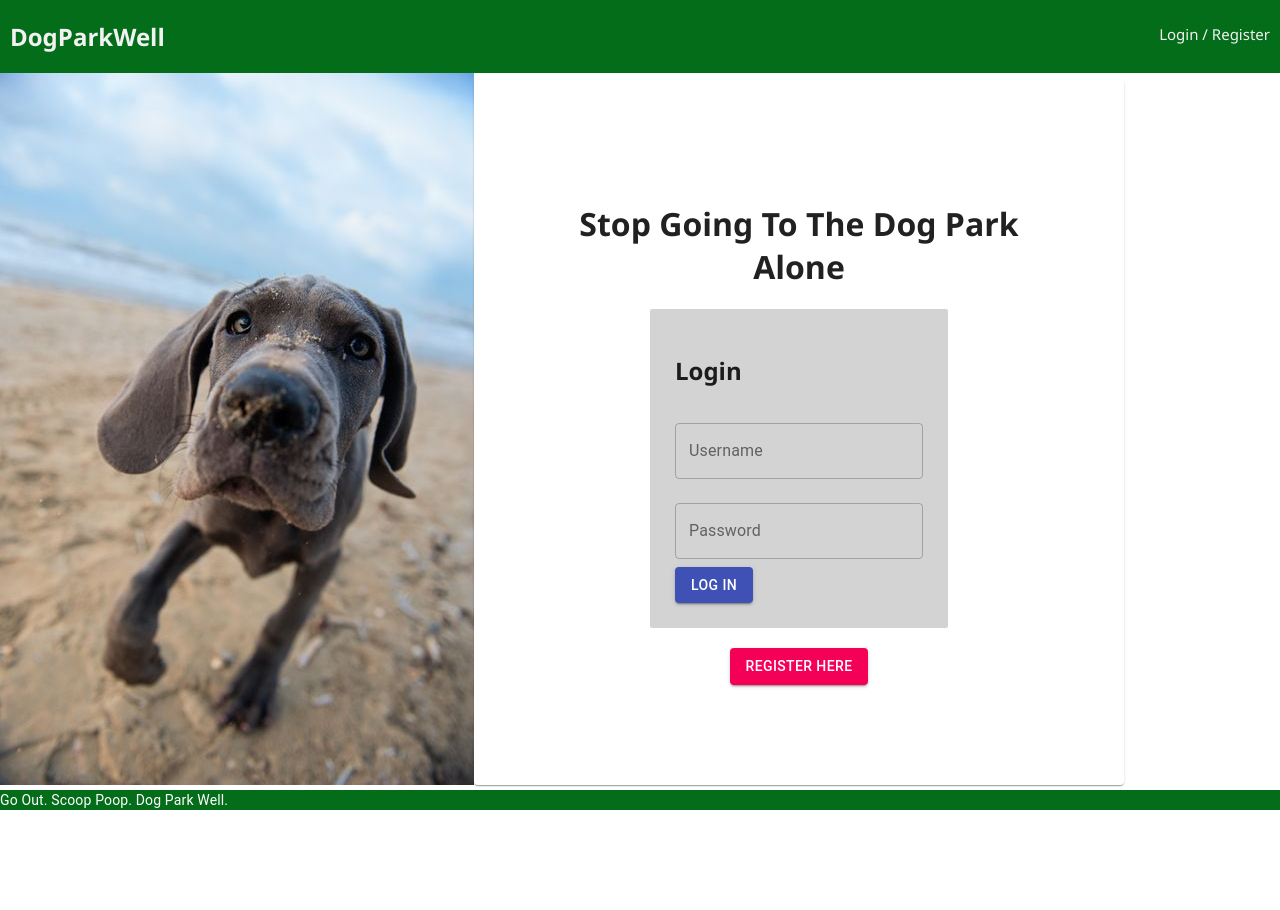
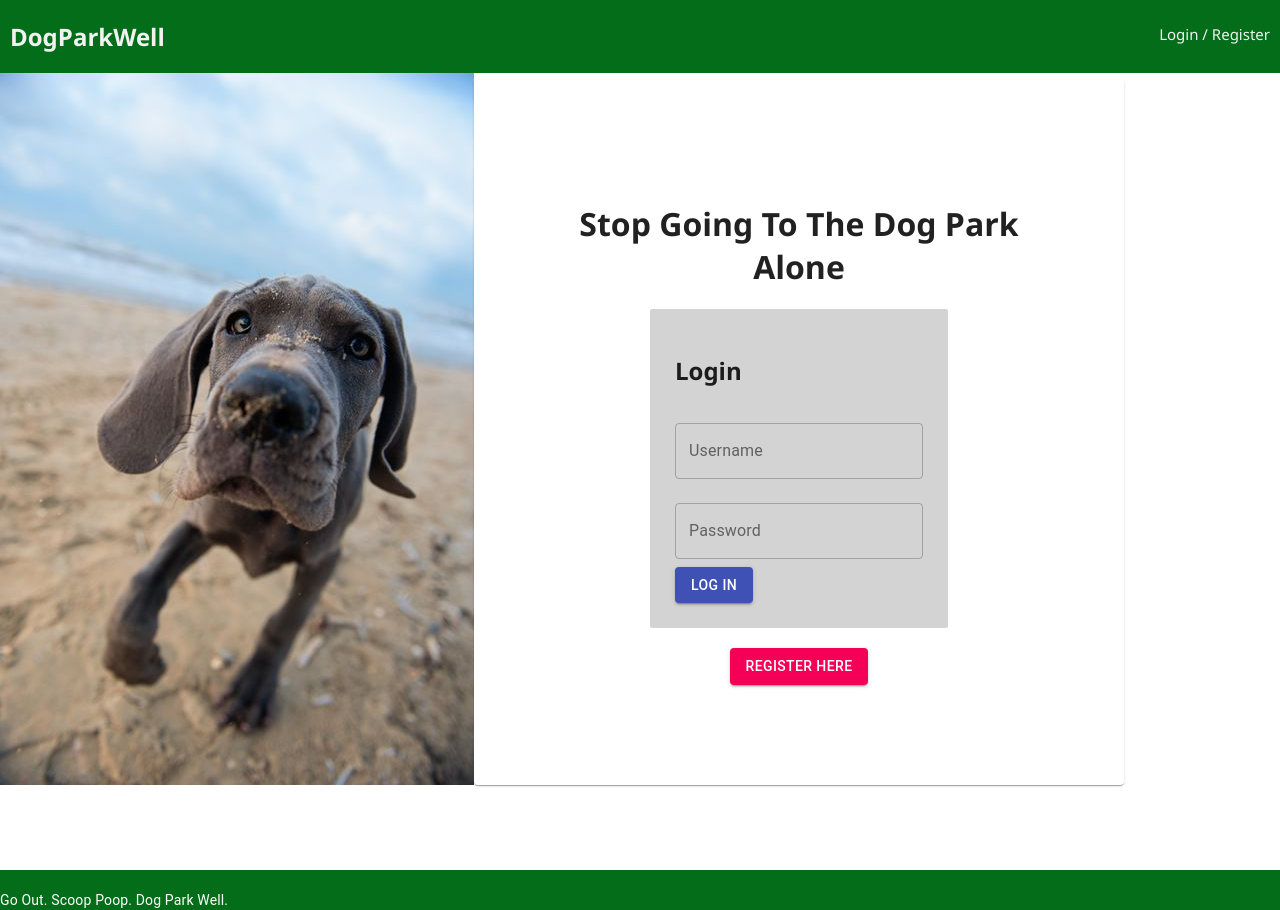
Before and after one commit to mbts8984/DogParkWell_Solo_Project, a React (Create React App) app: page /#/info in a window 1280 px wide. Before the commit the page ends 810 px from the top, so only its background shows below. Built offline with nearby package versions, Linux system fonts and the light colour scheme; no server answers.

Commit message:
add materialUI styles. cannot seems to center ANYTHING

```diff
--- a/package.json
+++ b/package.json
@@ -6,6 +6,7 @@
   "dependencies": {
     "@material-ui/core": "^4.0.1",
     "@material-ui/icons": "^4.0.1",
+    "@material-ui/styles": "^4.0.1",
     "axios": "^0.18.0",
     "bcrypt": "^3.0.6",
     "cookie-session": "^2.0.0-beta.3",
--- a/src/components/Footer/Footer.js
+++ b/src/components/Footer/Footer.js
@@ -1,18 +1,52 @@
-import React from 'react';
+import React, { Component } from 'react';
 import './Footer.css'
-import {Typography} from '@material-ui/core';
+import {Typography, Grid} from '@material-ui/core';
+import { withStyles } from '@material-ui/core/styles';
+
 
 // This is one of our simplest components
 // It doesn't have local state, so it can be a function component.
 // It doesn't dispatch any redux actions or display any part of redux state
 // or even care what the redux state is, so it doesn't need 'connect()'
 
-const Footer = () => (
-  <div>
-    <div className='footerDiv'>
-    <Typography variant="body2" className="footText"> Go Out. Scoop Poop. Dog Park Well.</Typography>
-    </div>
-  </div>
-);
+const styles = {
+  root: {
+    justify: 'center',
+    width: '100%',
+    paddingTop: '20px',
+    display: 'flex',
+    marginTop: '80px',
+    backgroundColor: '#036d19',
+    overflow: 'hidden'
+  },
+  footer: {
+    backgroundColor: '#036d19',
+    overflow: 'hidden',
+    color: 'white',
+    alignContents: 'center'
+  }
 
-export default Footer;
+};
+
+
+class Footer extends Component {
+
+  render(){
+        const {classes} = this.props;
+
+    return(
+     <Grid container className={classes.root}>
+
+        {/* <div className='footerDiv'> */}
+        <Grid item justify="center" spacing={12}>
+        <Typography variant="body2" className={classes.footer}> Go Out. Scoop Poop. Dog Park Well.</Typography>
+        </Grid>
+        {/* </div> */}
+
+      </Grid>
+    )
+  }
+
+}
+
+export default withStyles(styles)(Footer);
--- a/src/components/RegisterPage/RegisterPage.js
+++ b/src/components/RegisterPage/RegisterPage.js
@@ -4,6 +4,35 @@ import { Grid, Card, FormControl, CardActions, Button, Typography, TextField, Me
 import { withStyles } from '@material-ui/core/styles';
 
 import './RegisterPage.css';
+
+const styles = {
+  root: {
+    flexGrow: 1,
+    justify: 'center',
+    padding: '30px',
+    display: 'flex'
+  },
+  headDiv: {
+      //backgroundColor: '#282c34',
+      display: 'flex',
+      flexDirection: 'column',
+      alignItems: 'center',
+      justify: 'center',
+      alignContent: 'center',
+      fontSize: `calc(10px + 2vmin)`,
+      //color: 'white'
+  },
+  regFormItem: {
+    flexDirection: 'column',
+    alignItems: 'center',
+    justify: 'center',
+    alignContent: 'center',
+
+  }
+
+};
+
+
 
 class RegisterPage extends Component {
   state = {
@@ -60,17 +89,24 @@ class RegisterPage extends Component {
     this.setState({
       [propertyName]: event.target.value,
     });
-  }
+  };
+
 
   render() {
-     console.log('in handleInputChangeFor with dogpark data:', this.state.homeDogPark)
+    const {classes} = this.props;
+
+    console.log('in handleInputChangeFor with dogpark data:', this.state.homeDogPark)
 
     //console.log('HERE IS THE DOG PARK DATA YOU REQUESTED', this.props.reduxState)
     return (
       <>
+    <Grid container className={classes.root} spacing={3}>
+      <Grid item className={classes.headDiv} spacing={3}>
        <Typography className="welcomeHeader" variant="h2" component="h1">Welcome To Dog Park Well</Typography>
        <Typography className="welcomeHeader" variant="h6" component="h1">Create Your Account To Start Meeting Up With Fellow Dog Lovers & Pooches!</Typography>
-
+      </Grid>
+    </Grid>
+    <Grid spacing={4} container className={classes.root}>
       <div>
         {this.props.errors.registrationMessage && (
           <h2
@@ -80,10 +116,13 @@ class RegisterPage extends Component {
             {this.props.errors.registrationMessage}
           </h2>
         )}
-      <Card className="registerCard">
+      <Grid container className={classes.root} spacing={3}>
+      <Card className={classes.root}>
         <FormControl className="registerForm" >
+        <Grid item spacing={3} className={classes.regFormItem}>
          <FormLabel variant="h5">Add Your Dog's Information</FormLabel>
-          <div>
+        </Grid>
+        <Grid item spacing={3} className={classes.regFormItem}>
           <TextField label="Username"
             value={this.state.username}
             onChange={this.handleInputChangeFor('username')}
@@ -102,10 +141,11 @@ class RegisterPage extends Component {
                 onChange={this.handleInputChangeFor('username')}
               />
             </label> */}
-          </div>
+
+          </Grid>
           {/* End username input */}
           {/* Password input */}
-          <div>
+          <Grid item className={classes.regFormItem} >
             <TextField label="Password"
             value={this.state.password}
             onChange={this.handleInputChangeFor('password')}
@@ -124,10 +164,10 @@ class RegisterPage extends Component {
                 onChange={this.handleInputChangeFor('password')}
               />
             </label> */}
-          </div>
+          </Grid>
           {/* end Password input */}
           {/* Human Name Input */}
-          <div>
+          <Grid item spacing={3} className={classes.regFormItem}>
             <TextField label="Human Name"
             value={this.state.humanName}
             onChange={this.handleInputChangeFor('humanName')}
@@ -136,10 +176,10 @@ class RegisterPage extends Component {
             helperText="Required"
             margin="normal"
             ></TextField>
-          </div>
+          </Grid>
           {/* End Human Name input */}
           {/* Email input area */}
-          <div>
+          <Grid item spacing={3} className={classes.regFormItem}>
             <TextField label="Email"
               value={this.state.email}
               onChange={this.handleInputChangeFor('email')}
@@ -148,10 +188,10 @@ class RegisterPage extends Component {
               helperText="Required"
               margin="normal"
             ></TextField>
-          </div>
+          </Grid>
           {/* End Email Input */}
           {/* Phone number input */}
-          <div>
+          <Grid item spacing={3} className={classes.regFormItem}>
             <TextField label="Phone Number"
             type="number"
             value={this.state.phoneNumber}
@@ -161,10 +201,10 @@ class RegisterPage extends Component {
             helperText="Required"
             margin="normal"
             ></TextField>
-          </div>
+          </Grid>
           {/* end phone number input */}
           {/* Preferred Contact Method Dropdown */}
-          <div>
+          <Grid item spacing={3} className={classes.regFormItem}>
             <TextField select
             label="Preferred Contact Method"
             value={this.state.preferredContactMethod}
@@ -179,10 +219,10 @@ class RegisterPage extends Component {
             {option.value}
           </MenuItem>))}
           </TextField>
-          </div>
+          </Grid>
             {/* end Preferred contact method dropdown */}
             {/* Home Dog Park dropdown mapping over the options in the 'dog park' table in DB */}
-          <div>
+          <Grid item spacing={3} className={classes.regFormItem}>
             <TextField select
             label="Home Dog Park"
             value={this.state.homeDogPark}
@@ -202,21 +242,24 @@ class RegisterPage extends Component {
               <option key={park.id} value={park.id}>{park.dog_park}</option>
             })}
           </select> */}
-          </div>
+          </Grid>
           {/* end Home Dog Park Drop Down */}
-          <div>
+          <Grid item spacing={3} className={classes.regFormItem}>
             <input
               className="register"
               type="submit"
               name="submit"
               value="Register"
             />
-          </div>
+          </Grid>
+        <Grid item spacing={3} className={classes.regFormItem}>
         <CardActions>
           <Button className="register" type="submit" name="submit" value="register" variant="outlined" color="primary"  onClick={this.registerUser}>Submit Human Info & Add My Dog</Button>
         </CardActions>
+        </Grid>
         </FormControl>
         </Card>
+        </Grid>
         <center>
           <button
             type="button"
@@ -227,6 +270,7 @@ class RegisterPage extends Component {
           </button>
         </center>
       </div>
+      </Grid>
       </>
     );
   }
@@ -240,4 +284,4 @@ const mapStateToProps = state => ({
   dogPark: state.dogParkReducer
 });
 
-export default connect(mapStateToProps)(RegisterPage);
+export default withStyles(styles) (connect(mapStateToProps)(RegisterPage));
```
